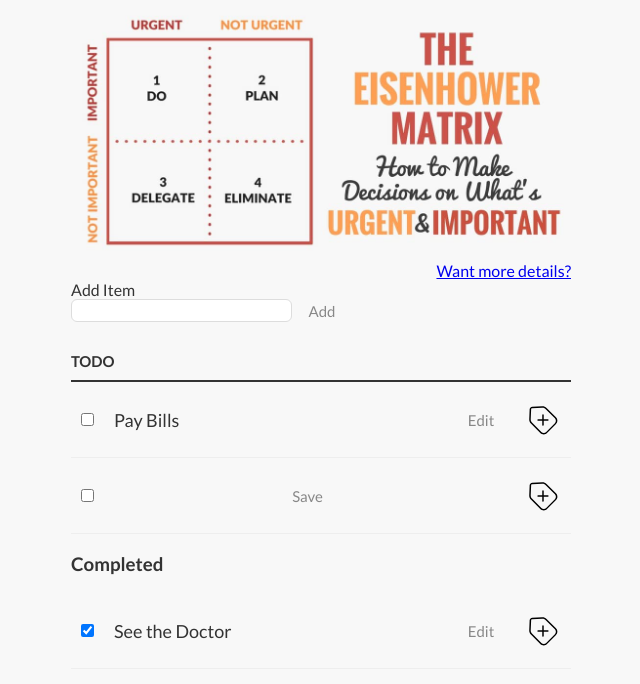
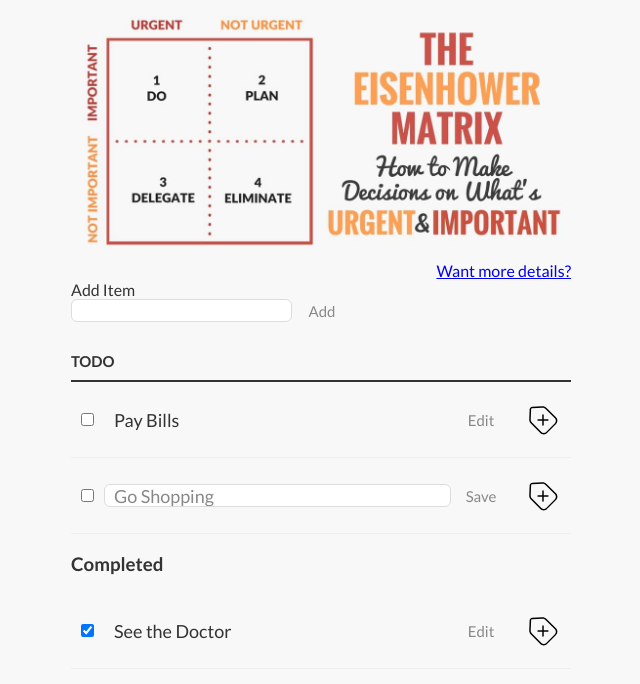
Before and after one commit to SchizoVIv/clean-code-s1e1, a plain HTML site: page index.html in a window 1280 px wide. Shown: the whole page, without its empty margins (319-959 px from the left). Drawn offline with Linux system fonts and the light colour scheme.

Commit message:
refactor(extended-2.1): change class name in style.scc

```diff
--- a/style.css
+++ b/style.css
@@ -145,7 +145,7 @@
   display: none;
 }
 
-.list__task-input_text {
+.list__input-task_type_text {
   display: inline-block;
   width: 224px;
 }
```
